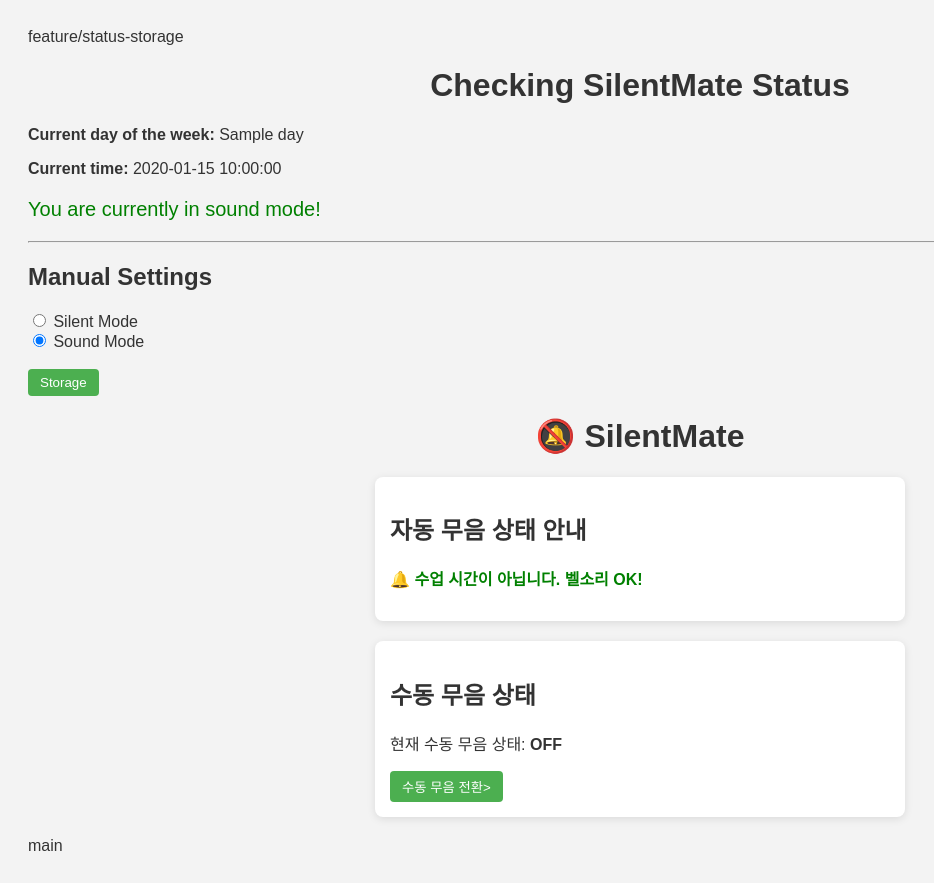
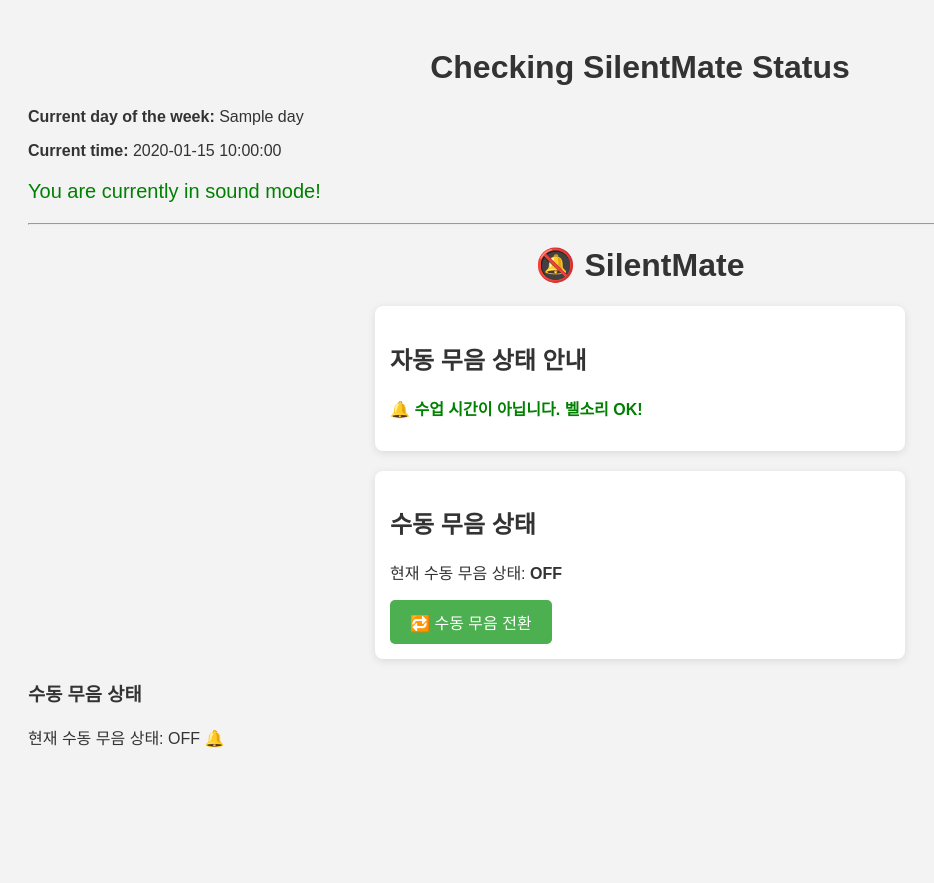
Before and after one commit to azulnochea/SilentMate, a Flask app: template templates/index.html in a window 1280 px wide. Shown: the whole page, without its empty margins (0-934 px from the left). After the commit the page ends 748 px from the top, so only its background shows below. Run offline with Flask 3, Linux system fonts and the light colour scheme; the template is opened without the code that fills it: most values are stand-ins (such as "Sample title", 1, 10 or a date in 2020).

Commit message:
SilentMate basic functions

```diff
--- a/app.py
+++ b/app.py
@@ -1,39 +1,67 @@
-from flask import Flask, render_template  # flask 웹서버, 템플릿 사용
-from datetime import datetime  # 현재시간/날짜 모듈
-import sqlite3  # SQLite 데베를 사용
+from flask import Flask, render_template, request, redirect, url_for
+from datetime import datetime
+import sqlite3
 
-app = Flask(__name__)  # Flask 앱 생성
+app = Flask(__name__)
 
-# 홈페이지 라우터
-@app.route('/')
-def home():
-    silent = is_silent_now()  # 수업 중인지 판단
-    print("현재 silent 상태:", silent)
-    return render_template('index.html', silent=silent)  # 템플릿 전달, 화면에 표시
 
-# 현재 요일과 시간 가져오는 함수
 def get_current_day_time():
-    now = datetime.now()  # 현재시간
-    day = now.strftime('%A')  # 예: Monday
-    time = now.strftime('%H:%M')  # 예: 12:00
+    now = datetime.now()
+    day = now.strftime('%A')
+    time = now.strftime('%H:%M')
     return day, time
 
 
-#수업시간인지 판단하는 함수
 def is_silent_now():
-    day, current_time = get_current_day_time()  # 현재 요일과 시간
-
+    day, current_time = get_current_day_time()
     conn = sqlite3.connect('db/timetable.db')
     cur = conn.cursor()
-    cur.execute("SELECT start_time, end_time FROM timetable WHERE day = ?", (day,)) #오늘 수업의 시작/종료 시간을 가져옴
-    rows = cur.fetchall()  #결과 전부 불러와 리스트 저장
+    cur.execute("SELECT start_time, end_time FROM timetable WHERE day = ?", (day,))
+    rows = cur.fetchall()
+    conn.close()
+    for start, end in rows:
+        if start <= current_time <= end:
+            return True
+    return False
+
+def get_manual_setting():
+    conn = sqlite3.connect('db/timetable.db')
+    cur = conn.cursor()
+    cur.execute("SELECT silent_mode FROM settings WHERE id = 1")
+    result = cur.fetchone()
+    conn.close()
+    return bool(result[0]) if result else False
+
+def set_manual(value):
+    conn = sqlite3.connect('db/timetable.db')
+    cur = conn.cursor()
+    cur.execute("UPDATE settings SET silent_mode = ? WHERE id = 1", (int(value),))
+    conn.commit()
     conn.close()
 
-    for start, end in rows:
-        if start <= current_time <= end:
-            return True  # 수업중 -> 무음모드
-    return False  # 수업중 아님 -> 벨소리 가능
+@app.route('/set_manual', methods=['POST'])
+def set_manual_route():
+    value = request.form.get('silent')
+    if value is None:
+        print("silent 값이 안 넘어왔어요!")
+        return redirect(url_for('home'))
 
-# 앱 실행
+    set_manual(int(value))
+    return redirect(url_for('home'))
+
+
+@app.route('/toggle')
+def toggle_manual():
+    current = get_manual_setting()
+    set_manual(not current)
+    return redirect(url_for('home'))
+
+@app.route('/')
+def home():
+    silent = is_silent_now()
+    manual_silent = get_manual_setting()
+    return render_template('index.html', silent=silent, manual=manual_silent)
+
+
 if __name__ == '__main__':
     app.run(debug=True)
--- a/templates/index.html
+++ b/templates/index.html
@@ -1,5 +1,4 @@
 <!DOCTYPE html>
- feature/status-storage
 <html>
 <head>
     <title>SilentMate State</title>
@@ -18,18 +17,6 @@
     {% endif %}
 
     <hr>
-    <h2> Manual Settings</h2>
-    <form method="POST" action="/set_manual">
-        <label>
-            <input type="radio" name="silent" value="1" {% if silent %}checked{% endif %}>
-            Silent Mode
-	</label><br>
-	<label>
-	    <input type="radio" name="silent" value="0" {% if not silent %}checked{% endif %}>
-	    Sound Mode
-	</label><br><br>
-	<button type="submit">Storage</button>
-    </form>
 
 </body>
 </html>
@@ -54,9 +41,35 @@
   <section>
     <h2>수동 무음 상태</h2>
     <p>현재 수동 무음 상태: <strong>{{ 'ON' if manual else 'OFF' }}</strong></p>
-    <a href="/toggle"><button>수동 무음 전환></button></a>
+    <form action="/toggle" method="get">
+  <button type="submit" style="
+    background-color: #4CAF50;
+    border: none;
+    color: white;
+    padding: 10px 20px;
+    text-align: center;
+    text-decoration: none;
+    display: inline-block;
+    font-size: 16px;
+    border-radius: 5px;
+    cursor: pointer;
+  ">
+    🔁 수동 무음 전환
+  </button>
+</form>
+
   </section>
+
+  <div class="card">
+    <h3>수동 무음 상태</h3>
+    <p>
+      현재 수동 무음 상태:
+      {% if manual_silent %}
+        ON 🔕
+      {% else %}
+        OFF 🔔
+      {% endif %}
+    </p>
+  </div>
 </body>
 </html>
-
- main
```
Also changed, not shown: db/timetable.db, 1 other file.
